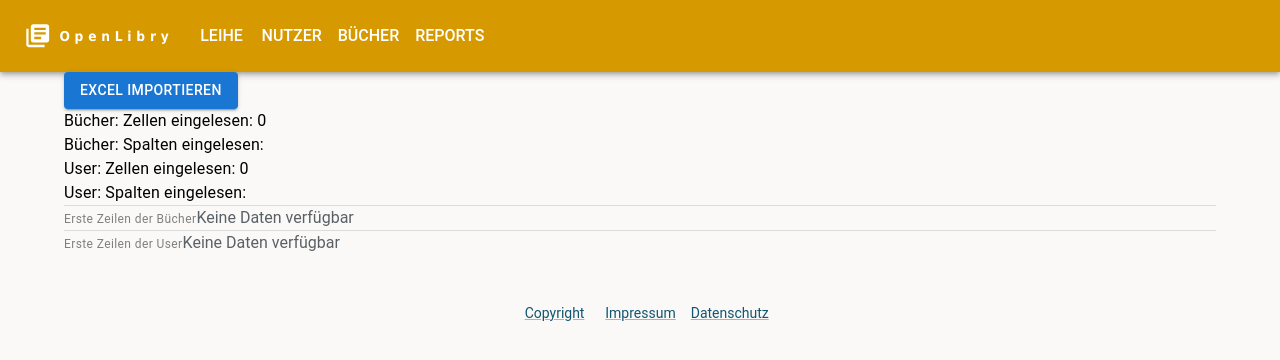
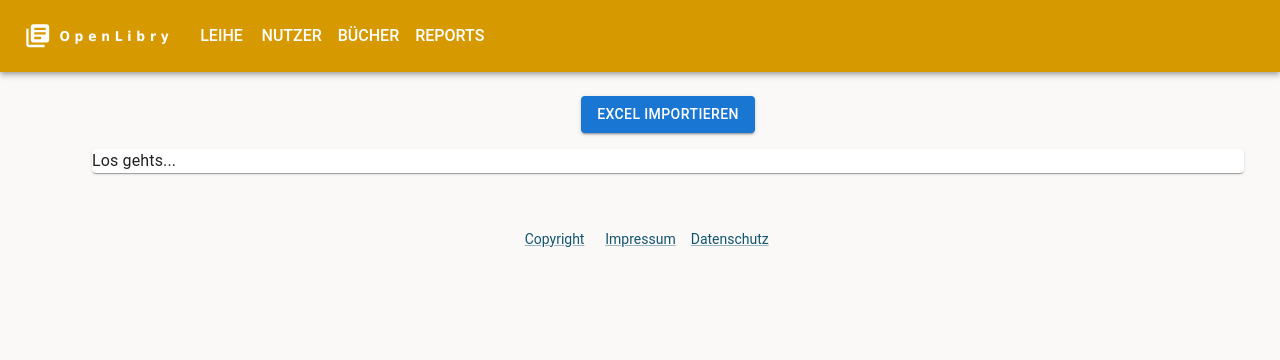
Before and after one commit to jzakotnik/openlibry, a Next.js app: page /reports/xlsimport in a window 1280 px wide. Shown: the top 360 px of the page. Built offline with nearby package versions, Linux system fonts and the light colour scheme.

Commit message:
some logging for xls import

```diff
--- a/pages/reports/xlsimport.tsx
+++ b/pages/reports/xlsimport.tsx
@@ -1,6 +1,7 @@
 import Layout from "@/components/layout/Layout";
 import {
   Divider,
+  Grid,
   Paper,
   Table,
   TableBody,
@@ -28,6 +29,7 @@ export default function XLSImport() {
   const [excelLoaded, setExcelLoaded] = useState(false);
 
   const [userData, setUserData] = useState<any[]>([]);
+  const [importLog, setImportLog] = useState<string[]>(["Los gehts..."]);
 
   const DenseTable = ({ data }: any) => {
     console.log("Rendering table", data);
@@ -82,24 +84,47 @@ export default function XLSImport() {
   const handleFileUpload = async (
     event: React.ChangeEvent<HTMLInputElement>
   ) => {
+    try {
+      const logs = [] as string[];
       const file = event.target.files ? event.target.files[0] : null;
       console.log("Uploading file", event.target.files);
+      logs.push("Datei wird geladen: " + file);
       if (!file) return;
 
       const workbook = new ExcelJS.Workbook();
       const arrayBuffer = await file.arrayBuffer();
+      logs.push("Excel wird konvertiert");
       await workbook.xlsx.load(arrayBuffer);
+      logs.push("Excel erfolgreich konvertiert");
 
       const worksheetBooks = workbook.worksheets[0];
+      logs.push("Excel Blatt für Bücher gefunden");
       const worksheetUsers = workbook.worksheets[1];
-    console.log("Worksheet", worksheetBooks, worksheetUsers);
+      logs.push("Excel Blatt für Nutzer gefunden");
+
+      logs.push("Excel Bücher werden in JSON konvertiert");
       const booksJson: any[] = convertSheetToJson(worksheetBooks);
+      logs.push(
+        "Excel Bücher erfolgreich in JSON konvertiert: " +
+          booksJson.length +
+          " Bücher gefunden"
+      );
       setBookData(booksJson);
+      logs.push("Excel User werden in JSON konvertiert");
       const usersJson: any[] = convertSheetToJson(worksheetUsers);
+      logs.push(
+        "Excel User erfolgreich in JSON konvertiert: " +
+          usersJson.length +
+          " User gefunden"
+      );
       setUserData(usersJson);
 
-    console.log("Imported Excel as JSON", booksJson, usersJson);
       setExcelLoaded(true);
+      setImportLog(logs);
+      logs.push("Excel Import erledigt");
+    } catch (e: any) {
+      console.log("Datei Import hat nicht funktioniert");
+    }
   };
 
   const handleImportButton = async () => {
@@ -122,6 +147,25 @@ export default function XLSImport() {
   return (
     <Layout>
       <ThemeProvider theme={theme}>
+        <Grid
+          container
+          direction="column"
+          justifyContent="center"
+          alignItems="center"
+          spacing={2}
+          sx={{ m: 2 }}
+        >
+          {" "}
+          <Grid
+            item
+            container
+            xs={2}
+            direction="row"
+            justifyContent="center"
+            alignItems="center"
+            spacing={2}
+            sx={{ m: 2 }}
+          >
             <Button variant="contained" component="label">
               Excel importieren
               <input
@@ -130,23 +174,7 @@ export default function XLSImport() {
                 accept=".xlsx, .xls"
                 onChange={handleFileUpload}
               />
-        </Button>
-
-        <Typography color="black">
-          Bücher: Zellen eingelesen: {bookData?.length}
-        </Typography>
-
-        <Typography color="black">
-          {" "}
-          Bücher: Spalten eingelesen: {bookData[0]?.length}
-        </Typography>
-        <Typography color="black">
-          User: Zellen eingelesen: {userData?.length}
-        </Typography>
-        <Typography color="black">
-          {" "}
-          User: Spalten eingelesen: {userData[0]?.length}
-        </Typography>
+            </Button>{" "}
             {excelLoaded && (
               <Button
                 variant="contained"
@@ -156,6 +184,17 @@ export default function XLSImport() {
                 In die Datenbank importieren
               </Button>
             )}
+          </Grid>
+          <Grid item xs={10} sx={{ width: "100%" }}>
+            {" "}
+            <Paper>
+              {importLog.map((i: string, idx: number) => (
+                <Typography key={idx}>{i}</Typography>
+              ))}
+            </Paper>
+          </Grid>
+          {excelLoaded && (
+            <Grid container item>
               <Divider></Divider>
               <Typography variant="caption" color="gray">
                 Erste Zeilen der Bücher
@@ -174,6 +213,9 @@ export default function XLSImport() {
               ) : (
                 "Keine Daten verfügbar"
               )}
+            </Grid>
+          )}
+        </Grid>
       </ThemeProvider>
     </Layout>
   );
```
Lines whose indentation alone changed are shown as unchanged.
